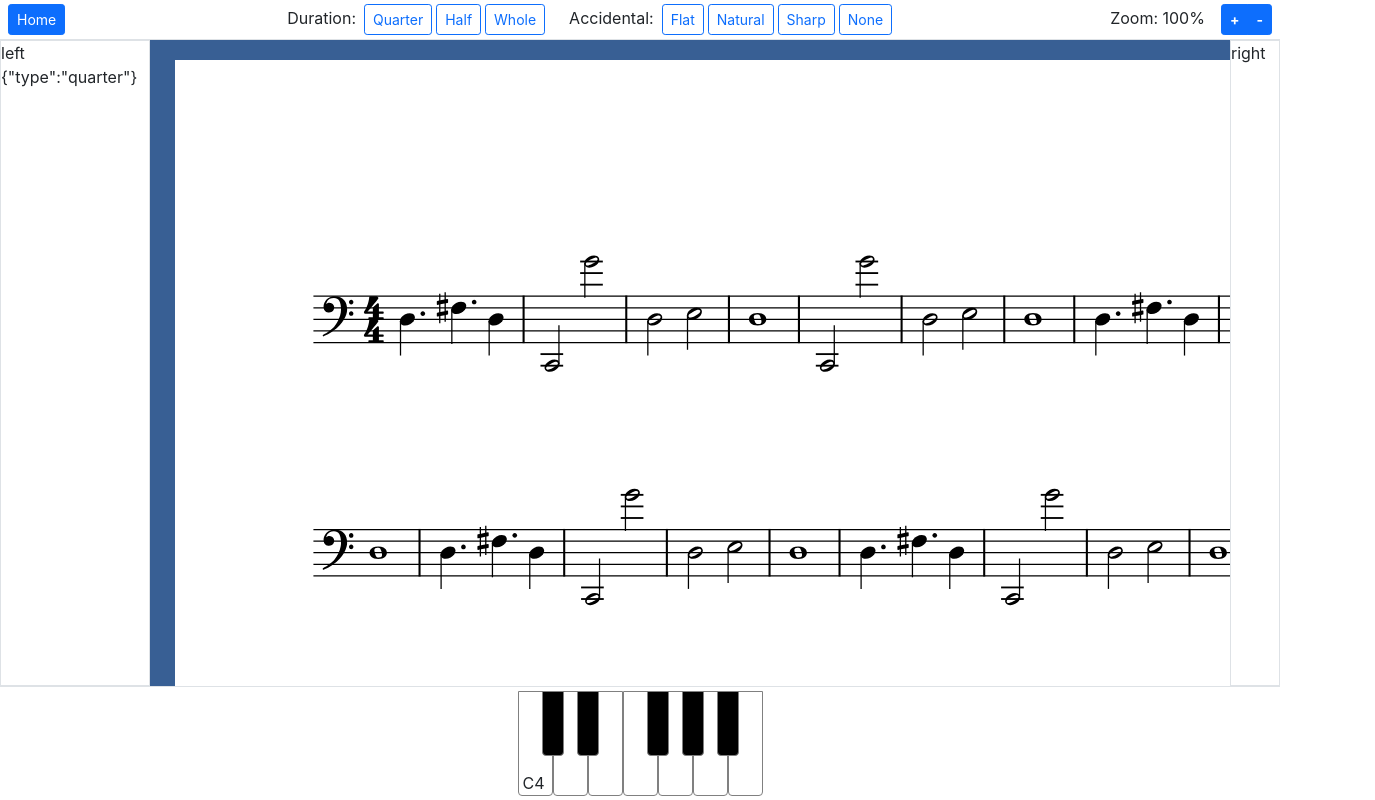
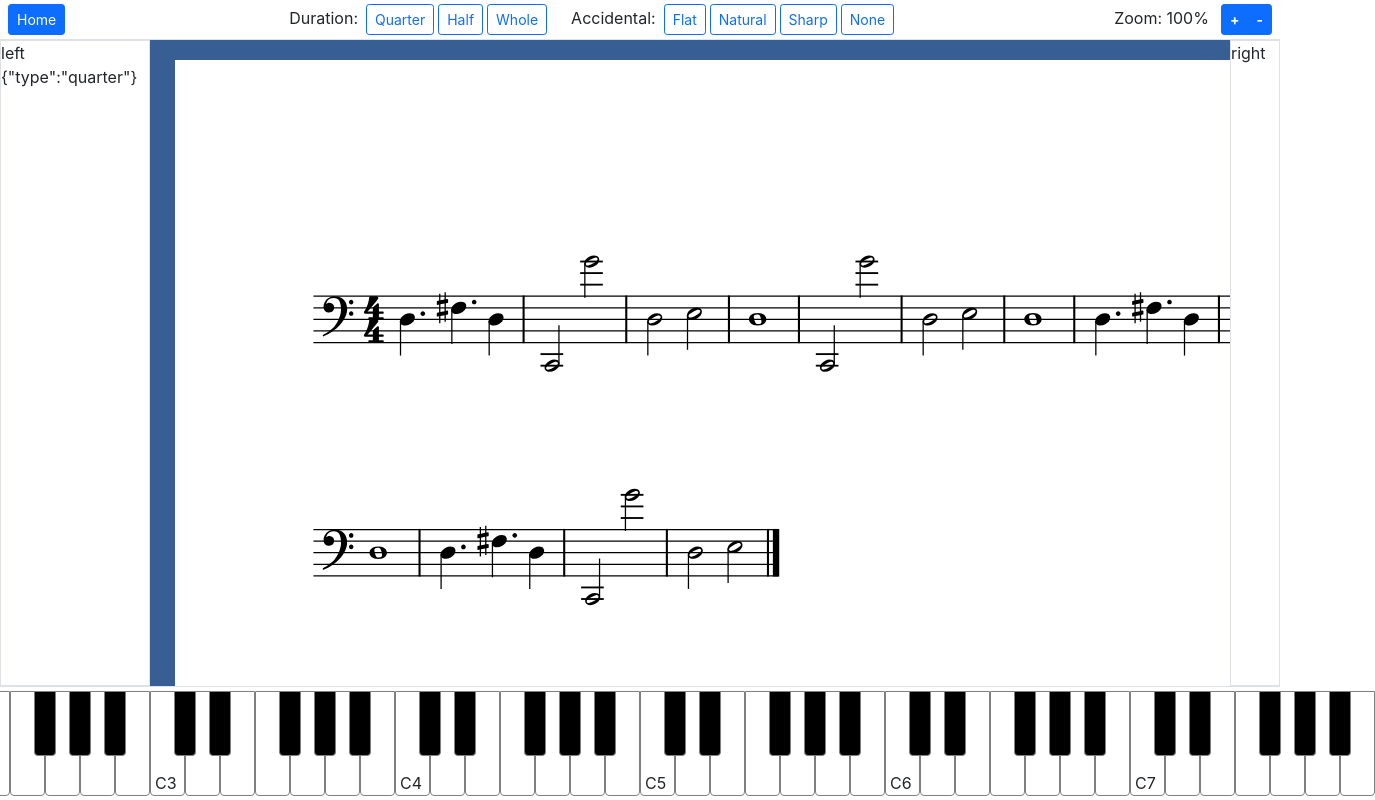
Before and after one commit to kylehench/mazique, a React (Create React App) app in the folder client/: page /scores in a window 1280 px wide. Shown: the whole page, 1375 px wide, since content can reach past the window. Built offline with nearby package versions, Linux system fonts and the light colour scheme.

Commit message:
full keyboard completed

```diff
--- a/client/src/components/Keyboard.jsx
+++ b/client/src/components/Keyboard.jsx
@@ -6,8 +6,12 @@ const Keyboard = (props) => {
 const { placeNote, newNote } = props
 
   const keys = ['C','C#','D','D#','E','F','F#','G','G#','A','A#','B']
+  const octaves = []
+  for (let octave=2; octave<=7; octave++) {
+    octaves.push(octave)
+  }
+
   const keyScale = 1
-  const keyWidth = '35px'
   const whiteKeyStyle = {
     height:`${keyScale*105}px`,
     width:`${keyScale*35}px`,
@@ -22,29 +26,29 @@ const { placeNote, newNote } = props
 
   const placeNoteCallBack = (step, octave) => {
     const tmpNote = structuredClone(newNote)
-    tmpNote.pitch = { ...tmpNote.pitch, step, octave}
-    console.log(tmpNote)
+    tmpNote.pitch = { ...tmpNote.pitch, step: step[0], octave}
+    if (step.length===2) tmpNote.pitch.alter = 1
     placeNote(tmpNote)
   }
 
   return (
     <div className="d-flex">
-
-
-      {/* <div className="whiteKey" style={whiteKeyStyle}></div>
-      <div className="blackKey" style={blackKeyStyle}></div>
-      <div className="whiteKey" style={whiteKeyStyle}></div>
-      <div className="whiteKey" style={whiteKeyStyle}></div>
-      <div className="blackKey" style={blackKeyStyle}></div> */}
-      { keys.map((key, idx) => {
-        if (key.length===1) return <div key={idx} onClick={() => placeNoteCallBack('D', 4)} className="whiteKey" style={whiteKeyStyle}>
-          {idx===0 &&
-            <div className="d-flex flex-column justify-content-end" style={{height: '100%'}}>
-              <div className='ms-1'>C4</div>
-            </div>
-          }
-        </div>
-        return <div key={idx} onClick={() => placeNoteCallBack('D', 4)} className="blackKey" style={blackKeyStyle}></div>
+      { octaves.map((octave, octIdx) => {
+        return keys.map((key, keyIdx) => {
+          const whiteKey = (key.length===1)
+          return <div
+              key={`${octIdx}_${keyIdx}`}
+              onClick={() => placeNoteCallBack(key, octave+(keyIdx>=9))}
+              className={whiteKey ? 'whiteKey' : 'blackKey'}
+              style={whiteKey ? whiteKeyStyle : blackKeyStyle}
+            >
+              {keyIdx===0 &&
+                <div className="d-flex flex-column justify-content-end" style={{height: '100%'}}>
+                  <div className='ms-1'>C{octave}</div>
+                </div>
+              }
+          </div>
+        })
       })}
     </div>
   )
--- a/client/src/components/PanelTop.jsx
+++ b/client/src/components/PanelTop.jsx
@@ -63,10 +63,10 @@ const PanelTop = (props) => {
         >None</button>
       </div>
       <div>
-        <label className="me-2">Zoom: {zoom}%</label>
+        <label className="me-1">Zoom: {zoom}%</label>
         <div className="btn-group btn-sm" role="group" aria-label="Basic example">
-          <button type="button" className="btn btn-sm btn-primary fw-bold" onClick={()=>setZoom(zoom+5)}>+</button>
-          <button type="button" className="btn btn-sm btn-primary fw-bold" onClick={()=>setZoom(zoom-5)}>-</button>
+          <button type="button" className="btn btn-sm btn-primary fw-bold" onClick={()=>setZoom(zoom+10)}>+</button>
+          <button type="button" className="btn btn-sm btn-primary fw-bold" onClick={()=>setZoom(zoom-10)}>-</button>
         </div>
       </div>
     </div>
--- a/client/src/components/SongForm.jsx
+++ b/client/src/components/SongForm.jsx
@@ -2,6 +2,7 @@ import React from 'react'
 
 const SongForm = (props) => {
   const { song, setSong, submitText, onSubmitProp } = props
+  const errors = props.validationErrors
 
   const onSubmitHandler = e => {
     e.preventDefault()
@@ -13,23 +14,23 @@ const SongForm = (props) => {
       <div className='d-flex'>
         <div className='me-4 flex-fill'>
           <label>Song Title:</label>
-          { props.validationErrors.title && <p className='text-danger'>{props.validationErrors.title.message}</p> }
+          { errors.title && <p className='text-danger'>{errors.title.message}</p> }
           <input type="text" value={song.title} onChange={(e) => setSong({...song, title: e.target.value})} className="form-control mb-2"/>
 
           <label>Composer:</label>
-          { props.validationErrors.composer && <p className='text-danger'>{props.validationErrors.composer.message}</p> }
+          { errors.composer && <p className='text-danger'>{errors.composer.message}</p> }
           <input type="text" value={song.composer} onChange={(e) => setSong({...song, composer: e.target.value})} className="form-control mb-2"/>
 
           <label>Genre:</label>
-          { props.validationErrors.genre && <p className='text-danger'>{props.validationErrors.genre.message}</p> }
+          { errors.genre && <p className='text-danger'>{errors.genre.message}</p> }
           <input type="text" value={song.genre} onChange={(e) => setSong({...song, genre: e.target.value})} className="form-control mb-2"/>
 
           <label>Tempo (bpm):</label>
-          { props.validationErrors.tempo && <p className='text-danger'>{props.validationErrors.tempo.message}</p> }
+          { errors.tempo && <p className='text-danger'>{errors.tempo.message}</p> }
           <input type="number" value={song.tempo} onChange={(e) => setSong({...song, tempo: e.target.value})} className="form-control mb-2"/>
 
           <label>Comments:</label>
-          { props.validationErrors.comments && <p className='text-danger'>{props.validationErrors.comments.message}</p> }
+          { errors.comments && <p className='text-danger'>{errors.comments.message}</p> }
           <input type="text" value={song.comments} onChange={(e) => setSong({...song, comments: e.target.value})} className="form-control mb-2"/>
 
         </div>
--- a/client/src/styles/keyboard.css
+++ b/client/src/styles/keyboard.css
@@ -2,10 +2,12 @@
   border: solid 1px gray;
   border-bottom-right-radius: 4px;
   border-bottom-left-radius: 4px;
+  cursor: pointer;
 }
 .blackKey {
   border: solid 1px gray;
   background-color: black;
   border-bottom-right-radius: 4px;
   border-bottom-left-radius: 4px;
+  cursor: pointer;
 }
--- a/client/src/util/PositionElements.js
+++ b/client/src/util/PositionElements.js
@@ -1,3 +1,5 @@
+// export default const
+
 const positionElements = (measures, staves=[], symbols=[], start = 0) => {
   let origin = {x: -40, y: 120}
   let x = origin.x
--- a/client/src/views/ScoreEdit.jsx
+++ b/client/src/views/ScoreEdit.jsx
@@ -99,7 +99,7 @@ const ScoreEdit = () => {
       ]},
     ]
 
-    for (let i = 5; i < 55; i++) {
+    for (let i = 5; i < 15; i++) {
       staticMeasures.push({...JSON.parse(JSON.stringify(staticMeasures[i%4])), number: i})
     }
 
```
